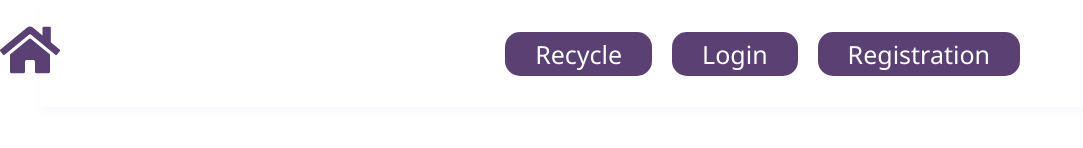
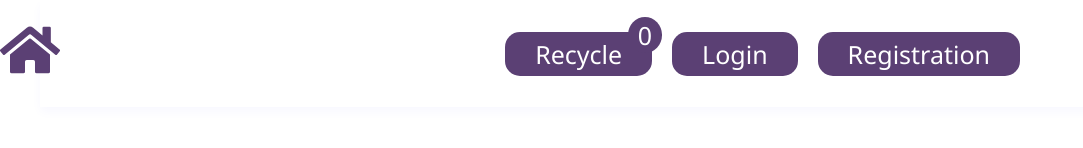
Before and after one commit to SurenMangasaryan/React-Shop, a React (Create React App) app: page /recycle in a window 1280 px wide. Shown: the top 148 px of the page, without its empty margins (0-1083 px from the left). Built offline with nearby package versions, Linux system fonts and the light colour scheme; no server answers.

Commit message:
final commit

```diff
--- a/src/Components/Header/Header.css
+++ b/src/Components/Header/Header.css
@@ -24,7 +24,7 @@
     list-style: none;
 }
 
-.list>li{
+.list>li {
     cursor: pointer;
     padding: 5px 30px;
     background-color: rgb(91, 64, 116);
@@ -37,10 +37,23 @@
     color: rgb(91, 64, 116);
 }
 
-a{
+a {
     font-family: 'Segoe UI', Tahoma, Geneva, Verdana, sans-serif;
     color: rgb(255, 255, 255);
     text-decoration: none;
     font-size: 25px;
     font-weight: 400;
 }
+
+.recycle-box{
+    position: relative;
+}
+
+.circle {
+    position: absolute;
+    padding: 1px 10px;
+    border-radius: 50%;
+    background-color: rgb(91, 64, 116);
+    top: -20px;
+    right: -40px;
+}
--- a/src/Components/Header/Header.jsx
+++ b/src/Components/Header/Header.jsx
@@ -1,10 +1,10 @@
 import React from 'react'
 import { NavLink } from 'react-router-dom'
-import '../Header/Header.css'
 import Login from './HeaderComponents/Login'
 import Logo from './HeaderComponents/Logo'
 import Recycle from './HeaderComponents/Recycle'
 import Registration from './HeaderComponents/Registration'
+import '../Header/Header.css'
 
 export default function Header() {
     return (
--- a/src/Components/Header/HeaderComponents/Recycle.jsx
+++ b/src/Components/Header/HeaderComponents/Recycle.jsx
@@ -1,7 +1,15 @@
 import React from 'react'
+import { useContext } from 'react'
+import { MyContext } from '../../../Context'
 
 export default function Recycle() {
+
+  const { recycleArr } = useContext(MyContext);
+
   return (
-    <div>Recycle</div>
+    <div className='recycle-box'>
+      <div>Recycle</div>
+      <div className='circle'>{recycleArr.length}</div>
+    </div>
   )
 }
```
